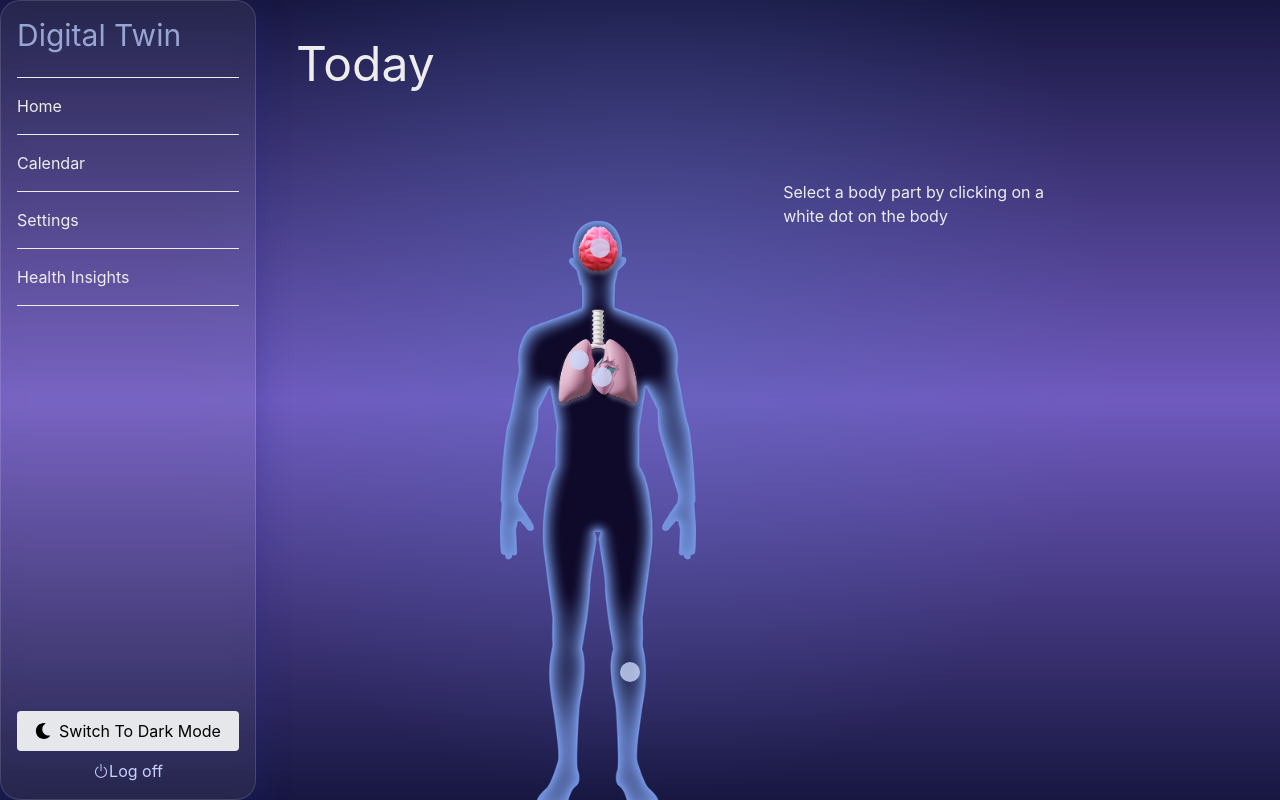
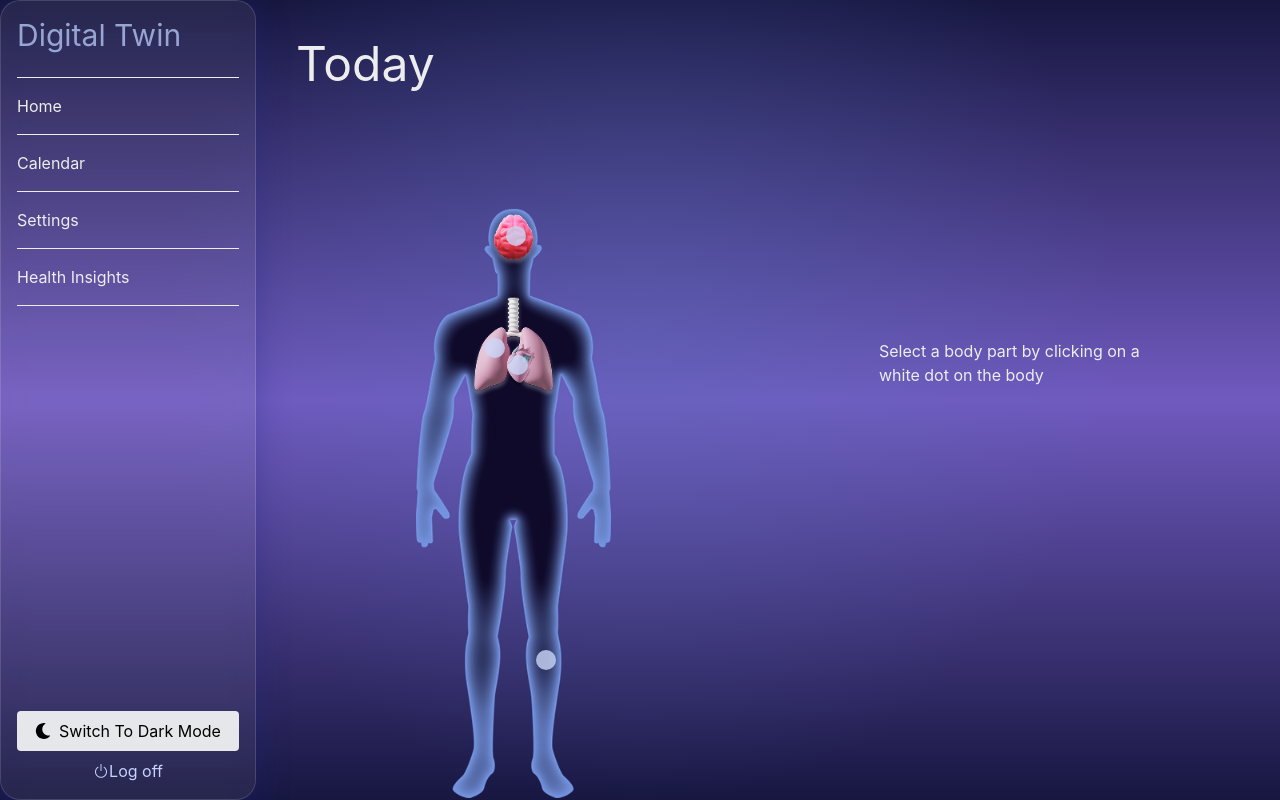
Before and after one commit to valttku/sote2035, a Next.js app in the folder client/: page / in a window 1280 px wide. Built offline with nearby package versions, Linux system fonts and the light colour scheme; no server answers.

Commit message:
small update to home page

```diff
--- a/client/src/components/digitaltwin/DigitalTwinClient.tsx
+++ b/client/src/components/digitaltwin/DigitalTwinClient.tsx
@@ -1,7 +1,6 @@
 "use client";
 import { useState } from "react";
 import HealthStatsPanel from "./healthStatsPanel";
-
 
 export type BodyPartId = "brain" | "heart" | "lungs" | "legs";
 
@@ -25,12 +24,11 @@ export default function DigitalTwinClient() {
   const avatarWidth = isFemale ? 208 : 244;
 
   return (
-    <div className="min-h-screen w-full min-w-0 overflow-x-hidden pt-10">
-      <div className="flex items-start justify-between min-w-0 flex-col md:flex-row mr-[20%]">
-        <h1 className="text-5xl ml-10 shrink-0">Today</h1>
-
+    <div className="min-h-screen w-full min-w-0 overflow-x-hidden pt-10 ">
+      <h1 className="text-5xl ml-10 mb-10 shrink-0 sticky">Today</h1>
+      <div className="flex flex-row items-center justify-center md:gap-[20%] min-w-full">
         {/* Avatar + dots */}
-        <div className="relative w-[230px] mt-10 md:mt-45 ml-[10%] md:ml-[5%] shrink-0">
+        <div className="relative w-[230px] mt-70 md:mt-20 ml-[10%] md:ml-[5%] shrink-0">
           <img
             src={isFemale ? "/avatar-female.png" : "/avatar-male.png"}
             alt="Digital twin"
@@ -39,7 +37,6 @@ export default function DigitalTwinClient() {
               height: "auto",
               display: "block",
             }}
-
           />
 
           {BODY_PARTS.map(({ id, top, left }) => (
@@ -65,7 +62,7 @@ export default function DigitalTwinClient() {
         </div>
 
         {/* Guide + info-panel */}
-        <div className="w-full max-w-[320px] flex-shrink-0 mt-5 md:mt-30 p-5">
+        <div className="w-full max-w-[320px] flex-shrink-0 md:mb-50 p-5 mt-10">
           <p className="mb-10 ml-2">
             Select a body part by clicking on a white dot on the body
           </p>
```
